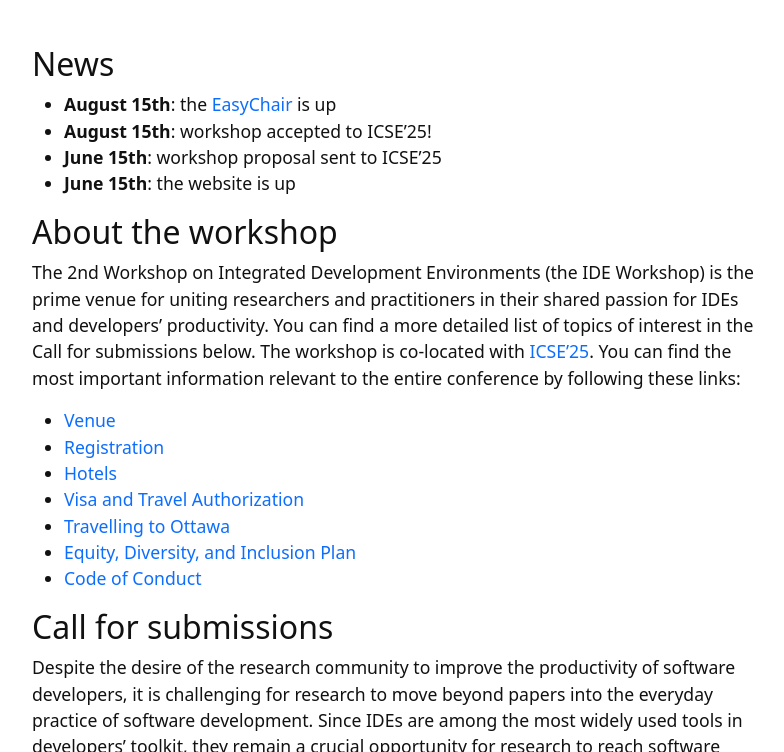
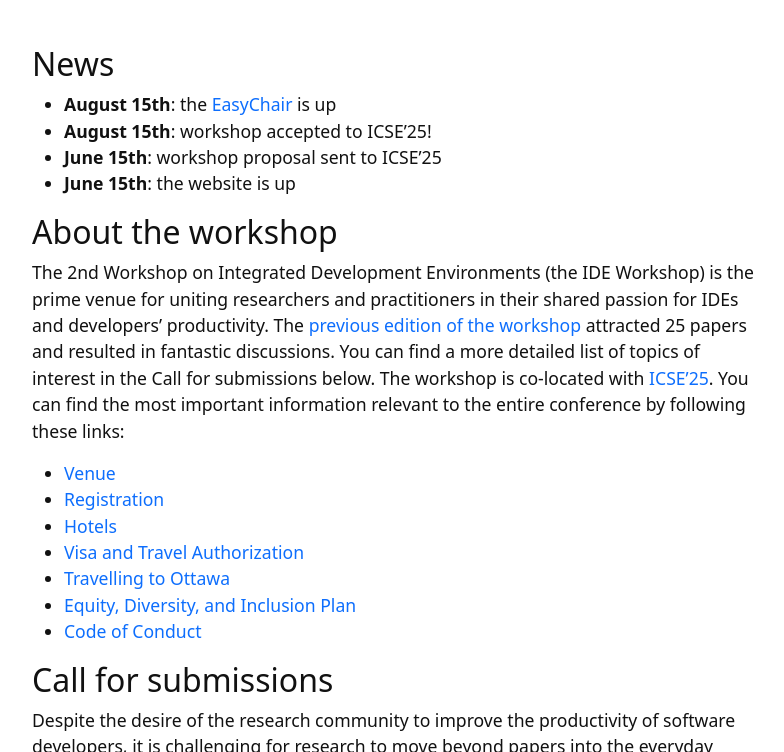
Before and after one commit to ide-workshop/ide-workshop.github.io, a Jekyll site: the page built from index.md, in a window 1280 px wide and 900 px high, scrolled down 602 px, cut to the strip 0-752 px from the top of the window. Shown: the whole strip, without its empty margins (245-1029 px from the left). Built offline with Jekyll 4.4.1, drawn with Linux system fonts in a browser that asks for light colours.

Commit message:
Slightly updated the general description

```diff
--- a/index.md
+++ b/index.md
@@ -17,7 +17,9 @@ layout: page
 ## About the workshop
 
 The 2nd Workshop on Integrated Development Environments (the IDE Workshop) is the prime venue for uniting researchers
-and practitioners in their shared passion for IDEs and developers' productivity. You can find a more detailed list
+and practitioners in their shared passion for IDEs and developers' productivity.
+The [previous edition of the workshop](https://ide-workshop.github.io/content/ide-2024.html) attracted 25 papers and
+resulted in fantastic discussions. You can find a more detailed list
 of topics of interest in the Call for submissions below. The workshop is co-located with [ICSE'25](https://conf.researchr.org/home/icse-2025).
 You can find the most important information relevant to the entire conference by following these links:
 
```
